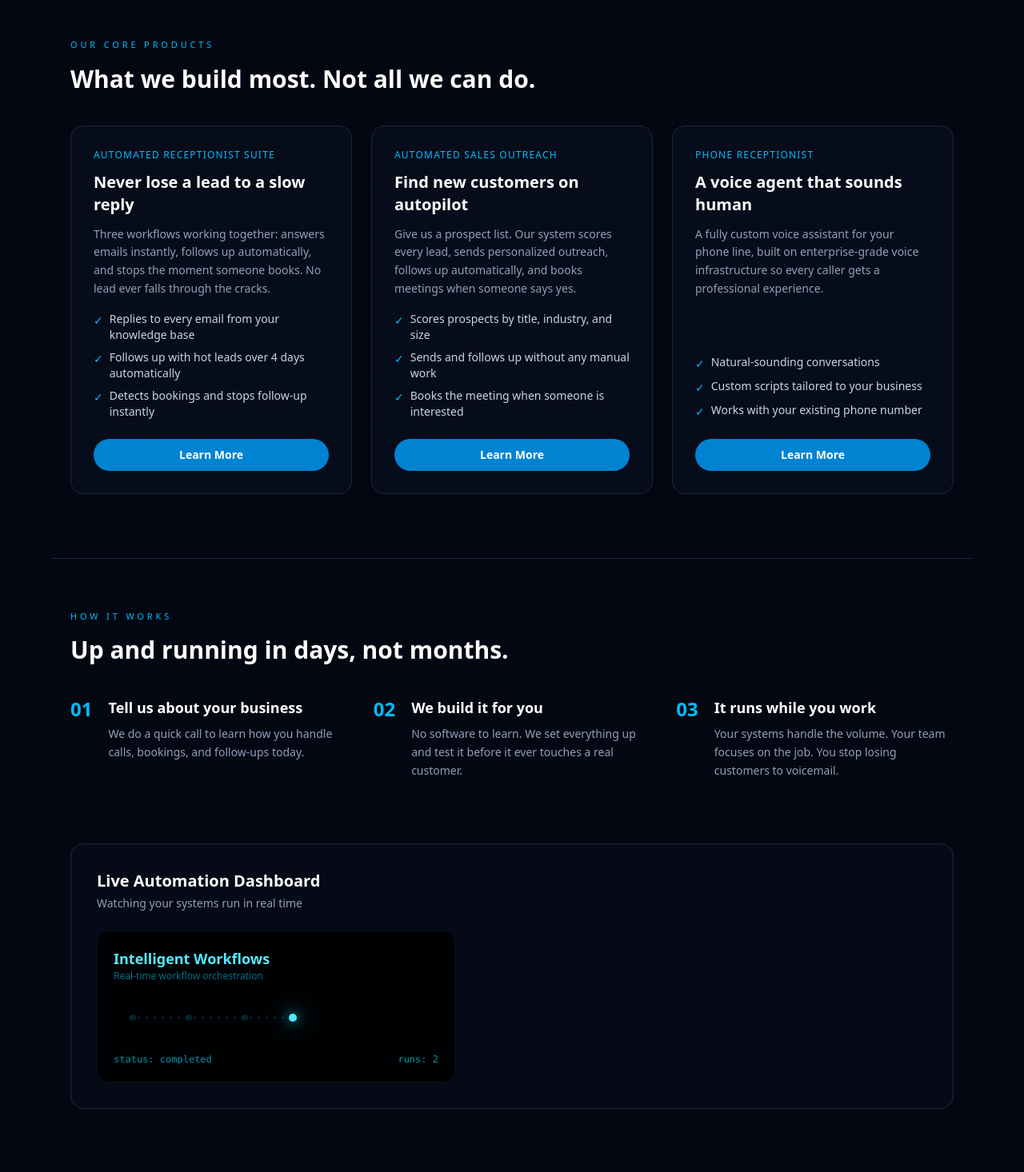
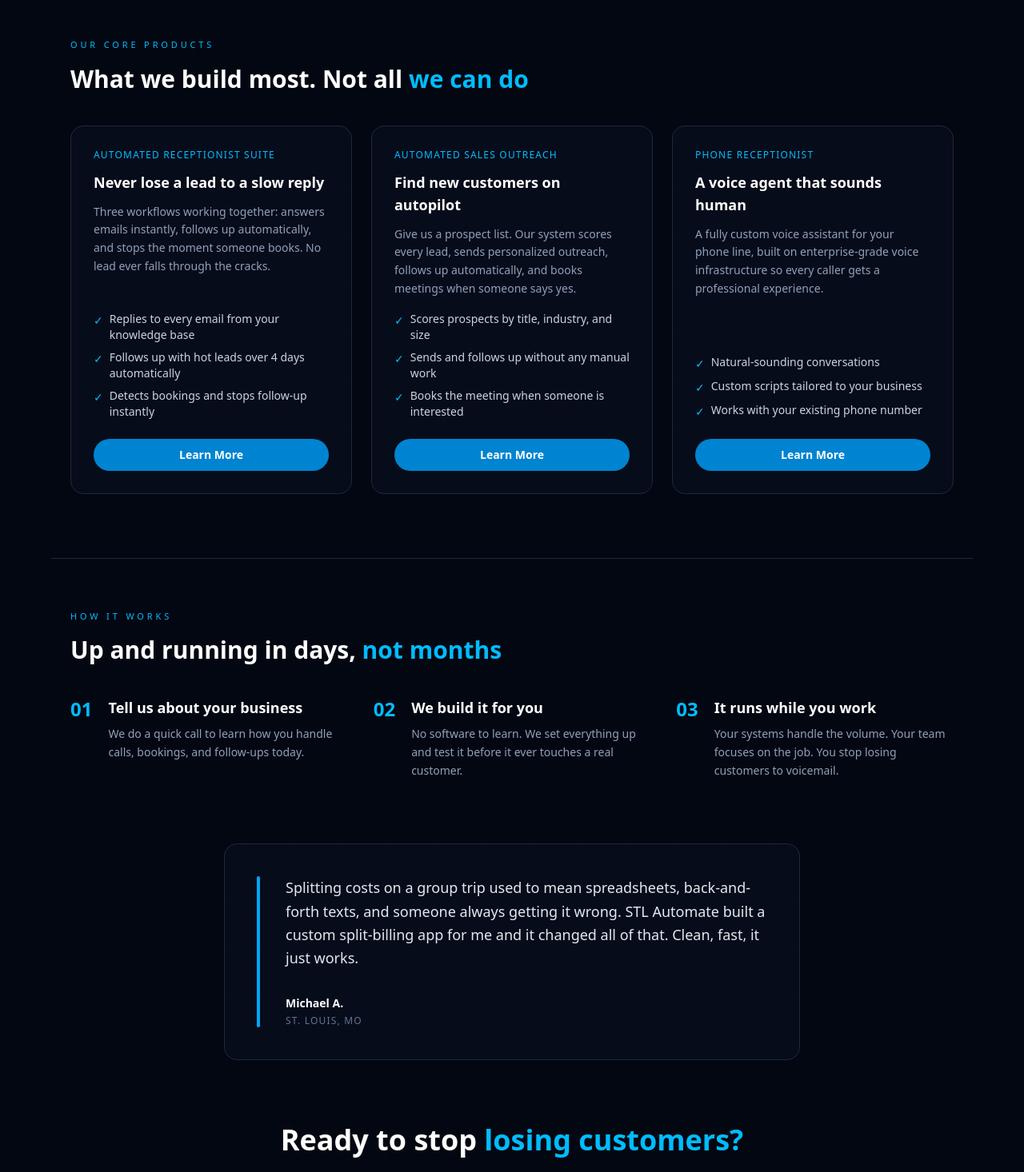
Before and after one commit to irsiya247/stlautomate-next, a Next.js app: page / in a window 1280 px wide. Shown: the part 1330-2796 px from the top of the page at 80% size. Built offline with nearby package versions, Linux system fonts and the light colour scheme.

Commit message:
Tier 2: Remove nav border, remove workflow animation, fix header fonts and blue splits across all pages

```diff
--- a/src/app/about/page.js
+++ b/src/app/about/page.js
@@ -30,7 +30,7 @@ export default function About() {
           <div className="border-t border-slate-800 my-16" />
 
           <div className="mb-16">
-            <h2 className="text-3xl font-bold mb-10">The team</h2>
+            <h2 className="text-3xl font-bold mb-10">The <span className="text-sky-400">team</span></h2>
             <div className="grid md:grid-cols-2 gap-8">
 
               <div className="border border-slate-800 bg-slate-900/30 rounded-2xl p-8">
@@ -57,7 +57,7 @@ export default function About() {
           <div className="border-t border-slate-800 my-16" />
 
           <div className="mb-16">
-            <h2 className="text-3xl font-bold mb-6">Something worth saying directly</h2>
+            <h2 className="text-3xl font-bold mb-6">Something worth <span className="text-sky-400">saying directly</span></h2>
             <div className="space-y-5 text-slate-300 text-lg leading-relaxed">
               <p>We know what you might be thinking: <span className="text-white italic">&quot;If you automate everything, what happens to the relationship?&quot;</span></p>
               <p>It&apos;s a fair question. Here&apos;s our honest answer: automation doesn&apos;t replace the relationship. It protects it.</p>
@@ -71,7 +71,7 @@ export default function About() {
           <div className="border-t border-slate-800 my-16" />
 
           <div className="mb-16">
-            <h2 className="text-3xl font-bold mb-6">Why St. Louis</h2>
+            <h2 className="text-3xl font-bold mb-6">Why <span className="text-sky-400">St. Louis</span></h2>
             <div className="space-y-5 text-slate-300 text-lg leading-relaxed">
               <p>Matthew grew up here. St. Louis has a particular kind of business culture. People value relationships, they value straight talk, and they can tell pretty quickly when someone is trying to sell them something they don&apos;t need.</p>
               <p>We like that. It keeps us honest.</p>
@@ -80,7 +80,7 @@ export default function About() {
           </div>
 
           <div className="border border-slate-800 bg-slate-900/20 rounded-2xl p-10 text-center">
-            <h2 className="text-2xl font-bold mb-3">Want to talk to a real person?</h2>
+            <h2 className="text-2xl font-bold mb-3">Want to talk to <span className="text-sky-400">a real person?</span></h2>
             <p className="text-slate-400 mb-8 max-w-lg mx-auto">
               Book a free call with Matthew. No sales script, no pitch deck. Just a conversation about your business and whether we can help.
             </p>
--- a/src/app/components/Header.js
+++ b/src/app/components/Header.js
@@ -15,7 +15,7 @@ export default function Header() {
   ];
 
   return (
-    <header className="fixed top-0 left-0 right-0 z-50 border-b border-slate-800/60 bg-[#030712]/90 backdrop-blur-sm">
+    <header className="fixed top-0 left-0 right-0 z-50 bg-[#030712]/90 backdrop-blur-sm">
       <div className="max-w-6xl mx-auto px-6 h-16 flex items-center justify-between">
         <a href="/" className="text-white font-bold text-lg tracking-tight">
           STL <span className="text-sky-400">Automate</span>
--- a/src/app/page.js
+++ b/src/app/page.js
@@ -1,5 +1,3 @@
-import WorkflowEngine from "@/components/WorkflowEngine";
-
 export default function Home() {
   return (
     <main className="min-h-screen bg-[#030712] text-white relative overflow-hidden">
@@ -81,14 +79,14 @@ export default function Home() {
           <div className="text-[11px] tracking-[0.35em] text-sky-400 uppercase mb-4">
             Our Core Products
           </div>
-          <h2 className="text-3xl font-bold mb-10">What we build most. Not all we can do.</h2>
+          <h2 className="text-3xl font-bold mb-10">What we build most. Not all <span className="text-sky-400">we can do</span></h2>
 
           <div className="grid md:grid-cols-3 gap-6">
 
             {/* Automated Receptionist Suite */}
             <div className="border border-slate-800 bg-slate-900/30 rounded-2xl p-7 flex flex-col">
               <div className="text-sky-400 text-xs tracking-widest uppercase mb-3">Automated Receptionist Suite</div>
-              <h3 className="font-bold text-xl mb-3">Never lose a lead to a slow reply</h3>
+              <h3 className="font-bold text-lg mb-3">Never lose a lead to a slow reply</h3>
               <p className="text-slate-400 text-sm leading-relaxed flex-1">
                 Three workflows working together: answers emails instantly, follows up automatically, and stops the moment someone books. No lead ever falls through the cracks.
               </p>
@@ -114,7 +112,7 @@ export default function Home() {
             {/* Automated Sales Outreach */}
             <div className="border border-slate-800 bg-slate-900/30 rounded-2xl p-7 flex flex-col">
               <div className="text-sky-400 text-xs tracking-widest uppercase mb-3">Automated Sales Outreach</div>
-              <h3 className="font-bold text-xl mb-3">Find new customers on autopilot</h3>
+              <h3 className="font-bold text-lg mb-3">Find new customers on autopilot</h3>
               <p className="text-slate-400 text-sm leading-relaxed flex-1">
                 Give us a prospect list. Our system scores every lead, sends personalized outreach, follows up automatically, and books meetings when someone says yes.
               </p>
@@ -140,7 +138,7 @@ export default function Home() {
             {/* Phone Receptionist */}
             <div className="border border-slate-800 bg-slate-900/30 rounded-2xl p-7 flex flex-col">
               <div className="text-sky-400 text-xs tracking-widest uppercase mb-3">Phone Receptionist</div>
-              <h3 className="font-bold text-xl mb-3">A voice agent that sounds human</h3>
+              <h3 className="font-bold text-lg mb-3">A voice agent that sounds human</h3>
               <p className="text-slate-400 text-sm leading-relaxed flex-1">
                 A fully custom voice assistant for your phone line, built on enterprise-grade voice infrastructure so every caller gets a professional experience.
               </p>
@@ -171,7 +169,7 @@ export default function Home() {
           <div className="text-[11px] tracking-[0.35em] text-sky-400 uppercase mb-4">
             How It Works
           </div>
-          <h2 className="text-3xl font-bold mb-10">Up and running in days, not months.</h2>
+          <h2 className="text-3xl font-bold mb-10">Up and running in days, <span className="text-sky-400">not months</span></h2>
           <div className="grid md:grid-cols-3 gap-8">
             {[
               { step: "01", title: "Tell us about your business", desc: "We do a quick call to learn how you handle calls, bookings, and follow-ups today." },
@@ -186,17 +184,6 @@ export default function Home() {
                 </div>
               </div>
             ))}
-          </div>
-        </section>
-
-        {/* ENGINE */}
-        <section className="max-w-6xl mx-auto px-6 mt-20">
-          <div className="border border-slate-800 bg-slate-900/20 rounded-2xl p-8">
-            <div className="mb-6">
-              <h2 className="text-xl font-bold">Live Automation Dashboard</h2>
-              <p className="text-slate-400 text-sm mt-1">Watching your systems run in real time</p>
-            </div>
-            <WorkflowEngine />
           </div>
         </section>
 
@@ -218,7 +205,7 @@ export default function Home() {
 
         {/* BOTTOM CTA */}
         <section className="max-w-4xl mx-auto px-6 mt-20 pb-24 text-center">
-          <h2 className="text-4xl font-extrabold mb-4">Ready to stop losing customers?</h2>
+          <h2 className="text-4xl font-extrabold mb-4">Ready to stop <span className="text-sky-400">losing customers?</span></h2>
           <p className="text-slate-400 text-lg mb-8 max-w-2xl mx-auto">
             Book a free 15-minute call. We&apos;ll tell you exactly what we&apos;d build for your business and what it costs. No pitch, no pressure.
           </p>
--- a/src/app/tech/page.js
+++ b/src/app/tech/page.js
@@ -99,7 +99,7 @@ export default function Tech() {
           {/* LEAD INTELLIGENCE */}
           <section className="mb-20">
             <div className="text-sky-400 text-xs tracking-widest uppercase mb-3">Lead Intelligence</div>
-            <h2 className="text-3xl font-bold mb-6">Scoring & Routing</h2>
+            <h2 className="text-3xl font-bold mb-6">Scoring & <span className="text-sky-400">Routing</span></h2>
             <div className="grid md:grid-cols-2 gap-8 items-start">
               <div className="space-y-4 text-slate-400 leading-relaxed">
                 <p>
@@ -134,7 +134,7 @@ export default function Tech() {
           {/* INTEGRATIONS */}
           <section className="mb-20">
             <div className="text-sky-400 text-xs tracking-widest uppercase mb-3">Integrations</div>
-            <h2 className="text-3xl font-bold mb-8">What we connect to</h2>
+            <h2 className="text-3xl font-bold mb-8">What we <span className="text-sky-400">connect to</span></h2>
             <div className="grid sm:grid-cols-2 md:grid-cols-3 gap-4">
               {[
                 { name: "Gmail / IMAP", desc: "Inbound email parsing, outbound sending, reply detection" },
@@ -160,7 +160,7 @@ export default function Tech() {
           {/* SECURITY */}
           <section className="mb-20">
             <div className="text-sky-400 text-xs tracking-widest uppercase mb-3">Security & Data</div>
-            <h2 className="text-3xl font-bold mb-6">What happens to your data</h2>
+            <h2 className="text-3xl font-bold mb-6">What happens <span className="text-sky-400">to your data</span></h2>
             <div className="space-y-4 text-slate-400 leading-relaxed max-w-3xl">
               <p>
                 We come from a cybersecurity background. Data handling isn&apos;t an afterthought. It&apos;s part of the architecture.
@@ -179,7 +179,7 @@ export default function Tech() {
 
           {/* CTA */}
           <div className="border border-slate-800 bg-slate-900/20 rounded-2xl p-10 text-center">
-            <h2 className="text-2xl font-bold mb-3">Want to go deeper?</h2>
+            <h2 className="text-2xl font-bold mb-3">Want to <span className="text-sky-400">go deeper?</span></h2>
             <p className="text-slate-400 mb-8 max-w-lg mx-auto">
               If you have architecture questions, integration edge cases, or security requirements, book a technical call. We&apos;ll go into as much detail as you need.
             </p>
```
Also changed, not shown: src/app/how-it-works/page.js (+7 -7 lines), src/app/services/page.js (+4 -4 lines).
